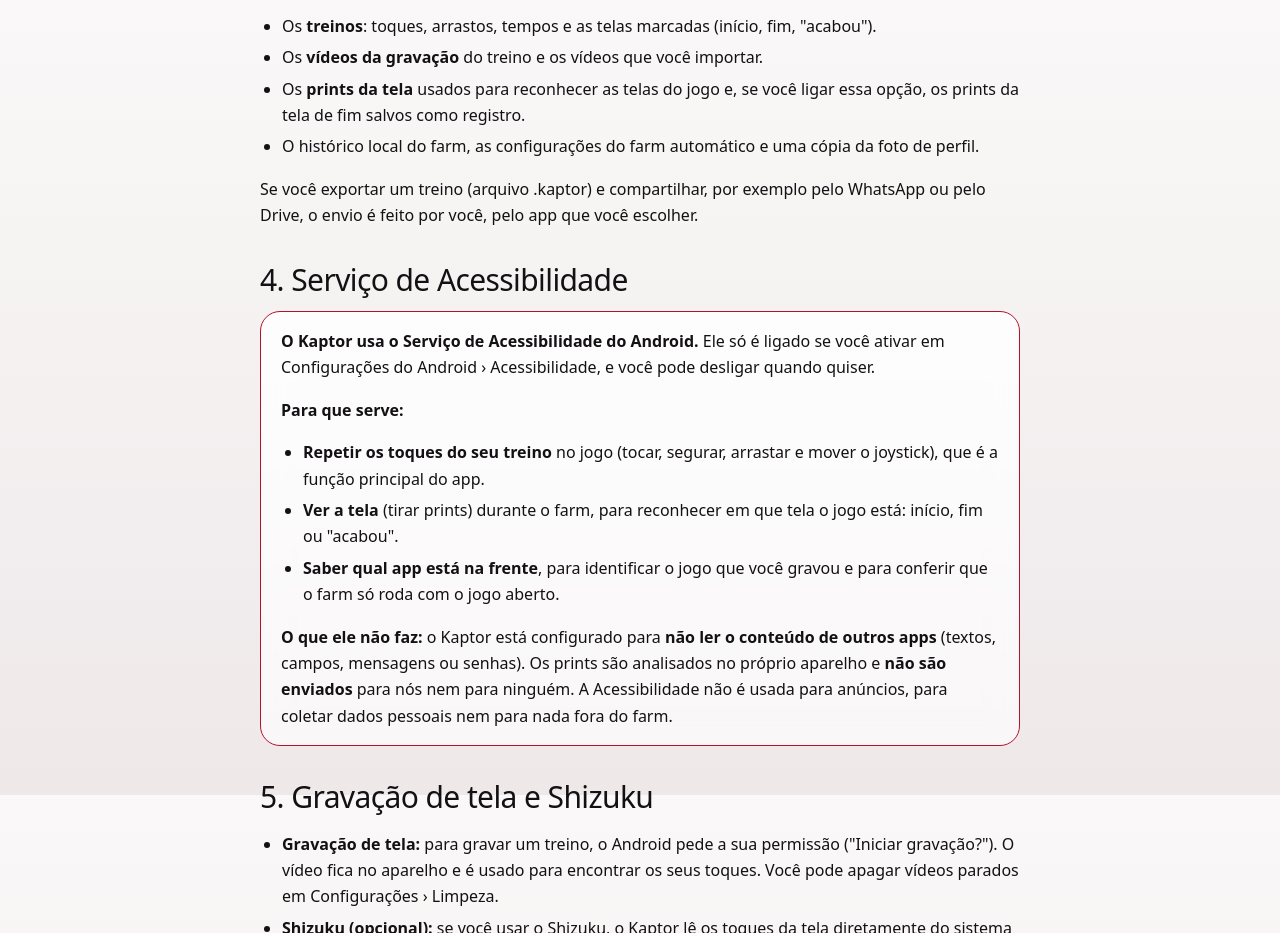
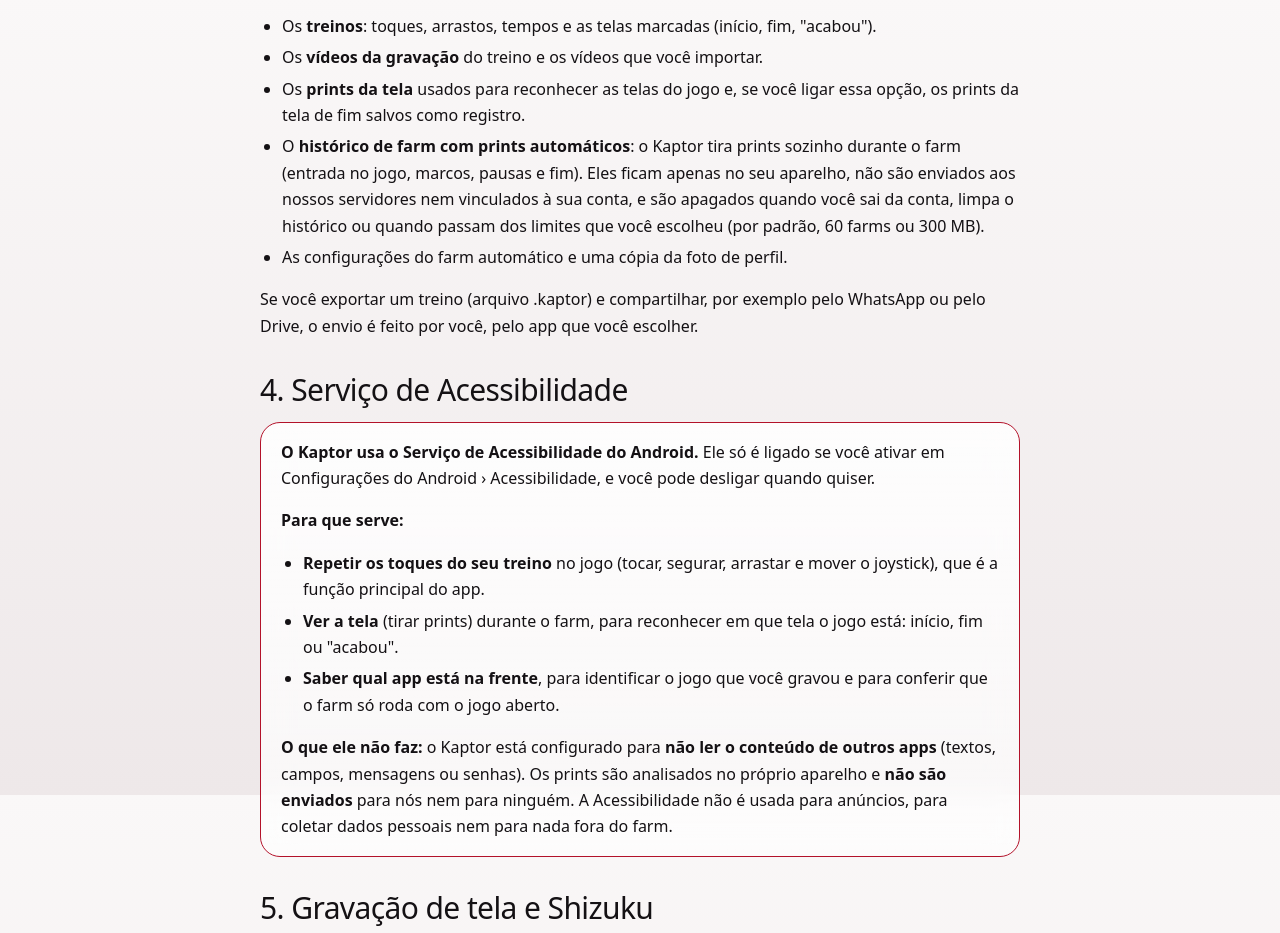
Before and after one commit to muurxdev/kaptor-site, a plain HTML site: page privacidade.html in a window 1280 px wide. Shown: the part 3205-4138 px from the top of the page. Drawn offline with Linux system fonts and the light colour scheme; a web font is replaced by a local one.

Commit message:
Privacidade: histórico de farm com prints automáticos (só no aparelho)

```diff
--- a/privacidade.html
+++ b/privacidade.html
@@ -119,7 +119,8 @@
       <li>Os <b>treinos</b>: toques, arrastos, tempos e as telas marcadas (início, fim, "acabou").</li>
       <li>Os <b>vídeos da gravação</b> do treino e os vídeos que você importar.</li>
       <li>Os <b>prints da tela</b> usados para reconhecer as telas do jogo e, se você ligar essa opção, os prints da tela de fim salvos como registro.</li>
-      <li>O histórico local do farm, as configurações do farm automático e uma cópia da foto de perfil.</li>
+      <li>O <b>histórico de farm com prints automáticos</b>: o Kaptor tira prints sozinho durante o farm (entrada no jogo, marcos, pausas e fim). Eles ficam apenas no seu aparelho, não são enviados aos nossos servidores nem vinculados à sua conta, e são apagados quando você sai da conta, limpa o histórico ou quando passam dos limites que você escolheu (por padrão, 60 farms ou 300 MB).</li>
+      <li>As configurações do farm automático e uma cópia da foto de perfil.</li>
     </ul>
     <p>Se você exportar um treino (arquivo .kaptor) e compartilhar, por exemplo pelo WhatsApp ou pelo Drive, o envio é feito por você, pelo app que você escolher.</p>
 
```
